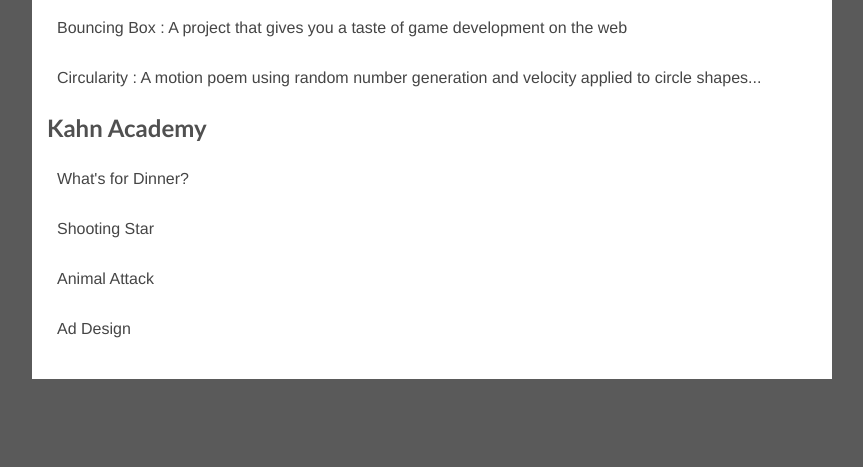
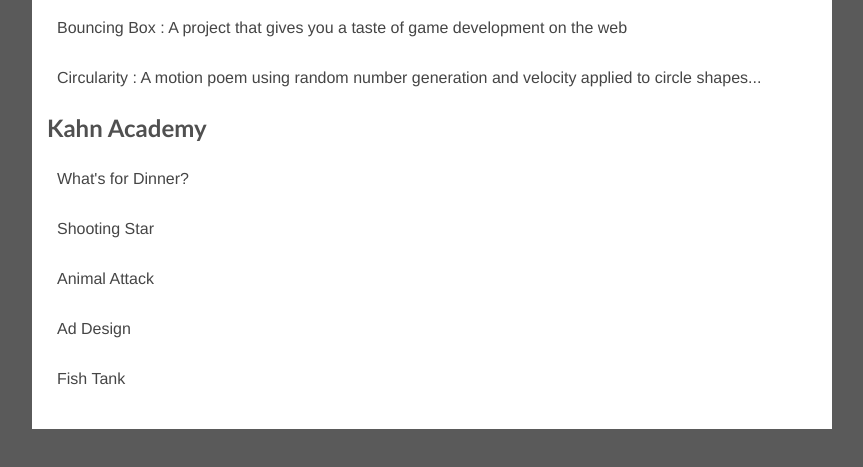
Before and after one commit to paytenmayer/paytenmayer.github.io, a plain HTML site: page portfolio.html in a window 1280 px wide. Shown: the part 203-670 px from the top of the page, without its empty margins (208-1071 px from the left). Drawn offline with Linux system fonts and the light colour scheme.

Commit message:
fish tank

```diff
--- a/portfolio.html
+++ b/portfolio.html
@@ -30,6 +30,7 @@
                     <li><a href="https://www.khanacademy.org/computer-programming/shooting-star-then-the-ultra-omega-meteorite-destroys-earth/5649513887612928">Shooting Star</a></li>
                     <li><a href="https://www.khanacademy.org/computer-programming/the-scared-duck-gets-caught-by-the-bear/4584235506384896">Animal Attack</a></li>
                     <li><a href="https://www.khanacademy.org/computer-programming/spread-the-spoon-propaganda/4876025051529216">Ad Design</a></li>
+                    <li><a href="https://www.khanacademy.org/computer-programming/the-sardine-stares-back/6659841449574400">Fish Tank</a></li>
             </div>
         </main>
       </div>
```
